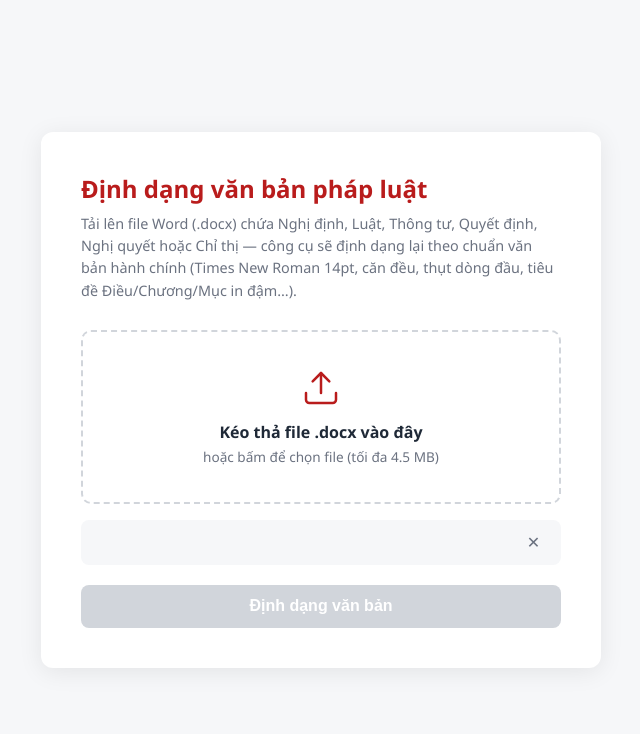
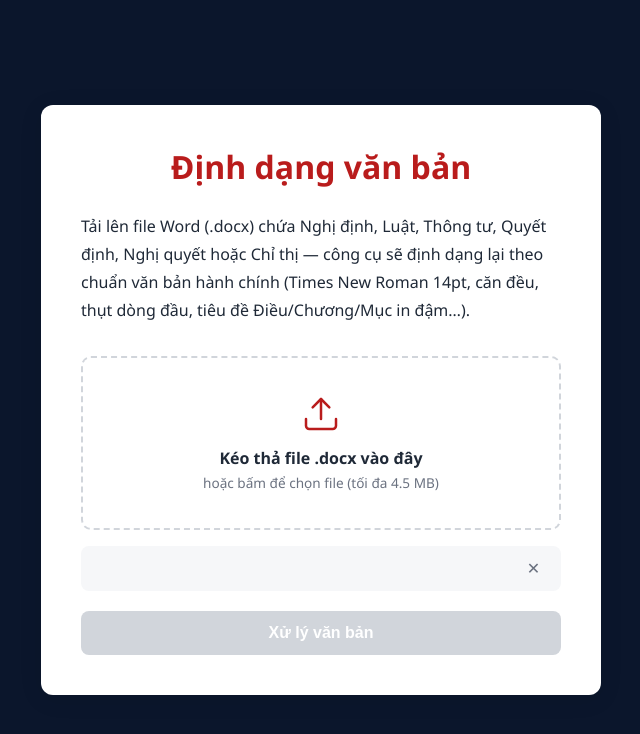
Before and after one commit to Giangsoda178/vbpl-docx-formatter, a website built with Vite: page client/index.html in a window 1280 px wide. Shown: the whole page, without its empty margins (319-959 px from the left). Built offline with nearby package versions, Linux system fonts and the light colour scheme.

Commit message:
Update header title and button text; adjust styles for improved layout

```diff
--- a/client/index.html
+++ b/client/index.html
@@ -9,7 +9,7 @@
   <body>
     <main class="container">
       <header>
-        <h1>Định dạng văn bản pháp luật</h1>
+        <h1>Định dạng văn bản</h1>
         <p class="subtitle">
           Tải lên file Word (.docx) chứa Nghị định, Luật, Thông tư, Quyết định, Nghị quyết
           hoặc Chỉ thị — công cụ sẽ định dạng lại theo chuẩn văn bản hành chính
@@ -36,7 +36,7 @@
       </div>
 
       <button id="format-btn" class="format-btn" type="button" disabled>
-        Định dạng văn bản
+        Xử lý văn bản
       </button>
 
       <div id="status" class="status" hidden></div>
--- a/client/src/style.css
+++ b/client/src/style.css
@@ -1,5 +1,5 @@
 :root {
-  --bg: #f6f7f9;
+  --bg: #0b162c;
   --card: #ffffff;
   --text: #1f2937;
   --muted: #6b7280;
@@ -40,16 +40,15 @@ body {
 }
 
 h1 {
-  margin: 0 0 0.5rem;
-  font-size: 1.5rem;
+  margin: 0 0 1.5rem;
+  font-size: 2rem;
   color: var(--accent);
+  text-align: center;
 }
 
 .subtitle {
-  margin: 0 0 1.75rem;
-  font-size: 0.9rem;
-  line-height: 1.55;
-  color: var(--muted);
+  margin: 0 0 2rem;
+  line-height: 1.75;
 }
 
 .dropzone {
@@ -94,7 +93,7 @@ h1 {
   gap: 0.75rem;
   margin-top: 1rem;
   padding: 0.6rem 0.9rem;
-  background: var(--bg);
+  background: #f6f7f9;
   border-radius: 8px;
   font-size: 0.9rem;
 }
```
